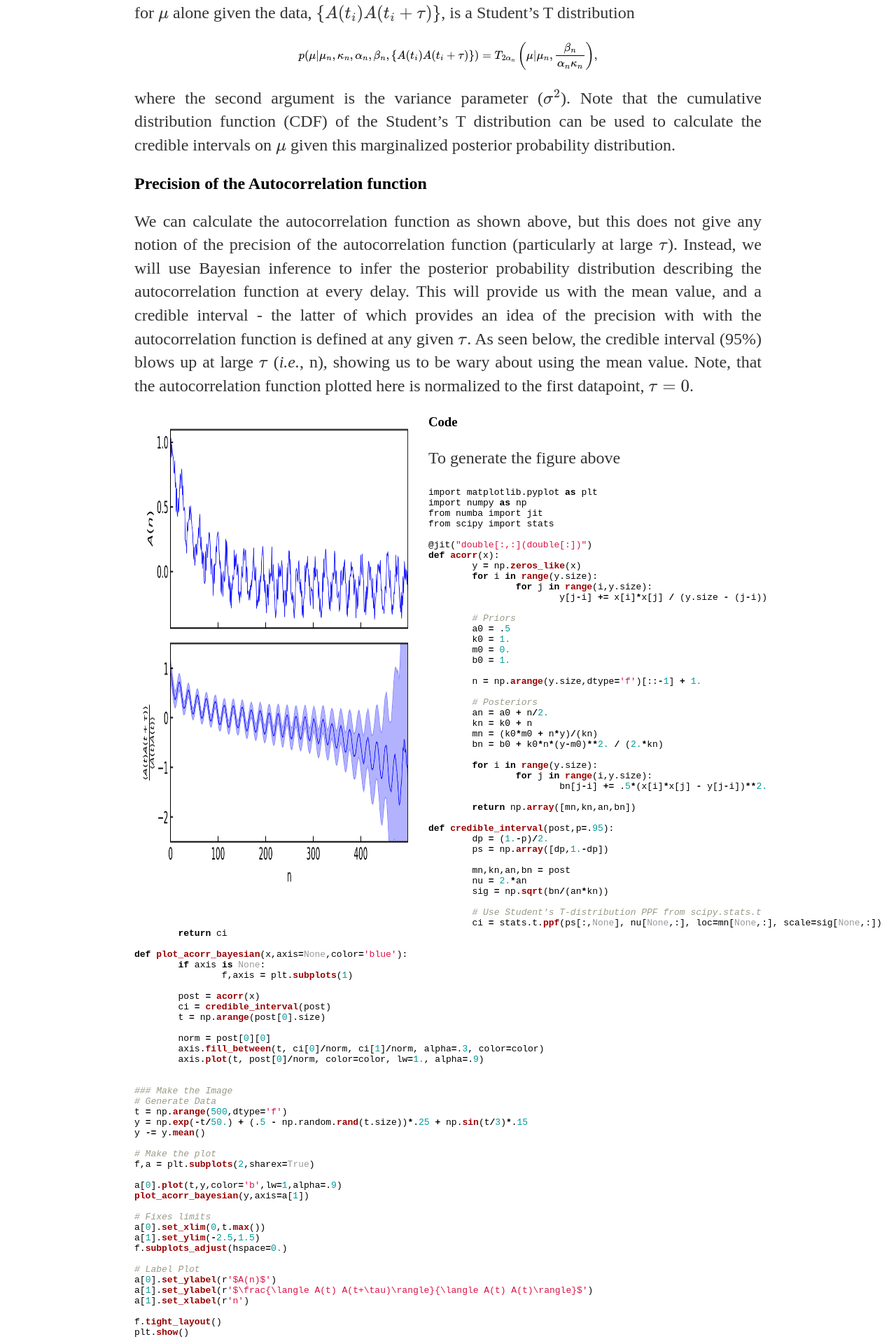
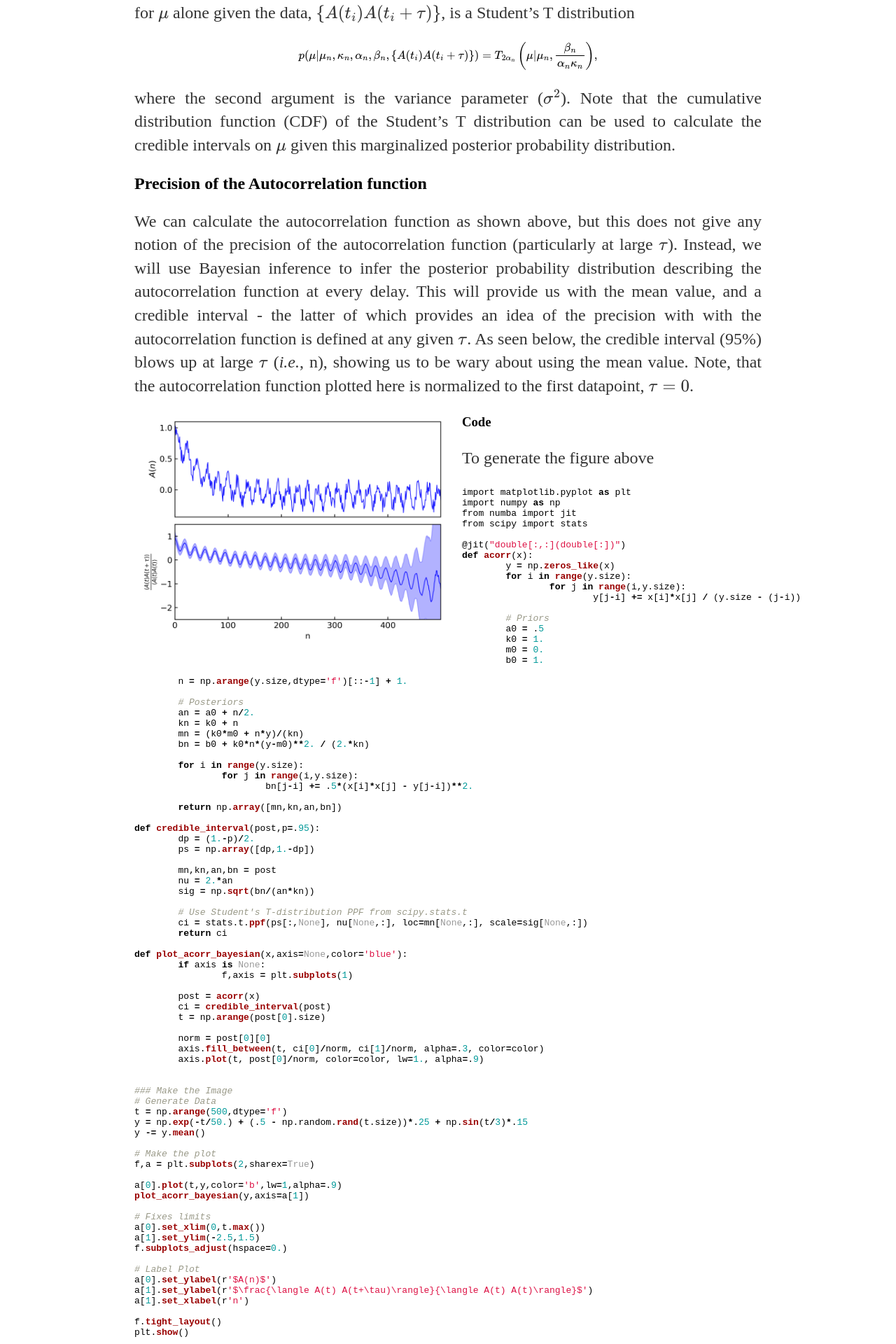
Before and after one commit to ckinzthompson/ckinzthompson.github.io, a Jekyll site: the page built from _posts/2017-06-23-autocorrelation.md, in a window 1280 px wide. Shown: the part 2694-4614 px from the top of the page at 70% size. Built offline with Jekyll 4.4.1, drawn with Linux system fonts in a browser that asks for light colours; Markdown is read by kramdown in place of the engine named in the settings; formulas are drawn with MathJax 3.

Commit message:
Update 2017-06-23-autocorrelation.md

```diff
--- a/_posts/2017-06-23-autocorrelation.md
+++ b/_posts/2017-06-23-autocorrelation.md
@@ -76,7 +76,7 @@ where the second argument is the variance parameter ($$\sigma^2$$). Note that th
 ## Precision of the Autocorrelation function
 We can calculate the autocorrelation function as shown above, but this does not give any notion of the precision of the autocorrelation function (particularly at large $$\tau$$). Instead, we will use Bayesian inference to infer the posterior probability distribution describing the autocorrelation function at every delay. This will provide us with the mean value, and a credible interval - the latter of which provides an idea of the precision with with the autocorrelation function is defined at any given $$\tau$$. As seen below, the credible interval (95%) blows up at large $$\tau$$ (*i.e.*, n), showing us to be wary about using the mean value. Note, that the autocorrelation function plotted here is normalized to the first datapoint, $$\tau=0$$.
 
-![ACF with precision](/images/acf_precision/bayesian_autocorr.png){:height="700px" width="400px"}
+![ACF with precision](/images/acf_precision/bayesian_autocorr.png){:height="50%" width="50%"}
 
 ### Code
 To generate the figure above
```
